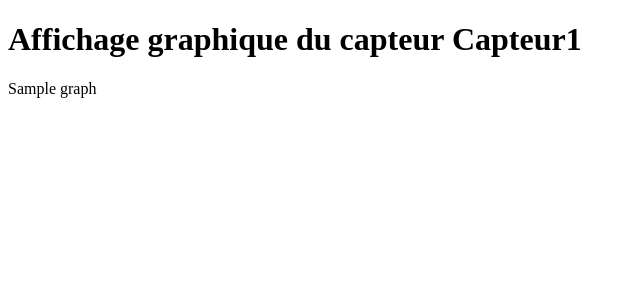
After one commit to KikiLeKiri/SAE24, a Django app: template ProjetSAE24/appsae/templates/appsae/graphique.html in a window 1280 px wide. The commit adds this page. Shown: the top 300 px of the page, without its empty margins (0-640 px from the left). Run offline with Django 4.2, Linux system fonts and the light colour scheme; data comes from the database, SQL or seed files in the repository; tables that the repository leaves empty hold one stand-in row (values such as "Sample post"); the template is opened without the code that fills it: values that come from a table or form of the project are taken from there, most other values are stand-ins (such as "Sample title", 1, 10 or a date in 2020); some libraries are stand-ins or nearby versions.

Commit message:
Graphique qui fonctionne

```diff
--- a/ProjetSAE24/appsae/templates/appsae/donnee_list.html
+++ b/ProjetSAE24/appsae/templates/appsae/donnee_list.html
@@ -35,6 +35,11 @@
         <button>Modifier Capteur</button>
     </a>
 
+    <h2>Affiche sous forme de graphique</h2>
+    <a href="{% url 'graphique' capteur_id=capteur.id %}">
+        <button>Afficher le graphique</button>
+    </a>
+
     <h2>Liste des données</h2>
     <table>
         <thead>
--- /dev/null
+++ b/ProjetSAE24/appsae/templates/appsae/graphique.html
@@ -0,0 +1,11 @@
+<!DOCTYPE html>
+<html>
+<head>
+    <title>Affichage graphique</title>
+    <script src="https://cdn.plot.ly/plotly-latest.min.js"></script>
+</head>
+<body>
+    <h1>Affichage graphique du capteur {{ capteur.nom_capteur }}</h1>
+    <div>{{ graph|safe }}</div>
+</body>
+</html>
--- a/ProjetSAE24/appsae/urls.py
+++ b/ProjetSAE24/appsae/urls.py
@@ -21,4 +21,6 @@ urlpatterns = [
     path('donnee_list/<int:capteur_id>/', views.donnee_list, name='donnee_list'),
     path('modifier_capteur/<int:capteur_id>/', views.modifier_capteur, name='modifier_capteur'),
     path('toute_donnee/', views.toute_donnee, name='toute_donnee'),
+    path('graphique/<int:capteur_id>/', views.affichage_graphique, name='graphique')
+
 ]
```
Also changed, not shown: ProjetSAE24/appsae/views.py (+16 -0 lines).
